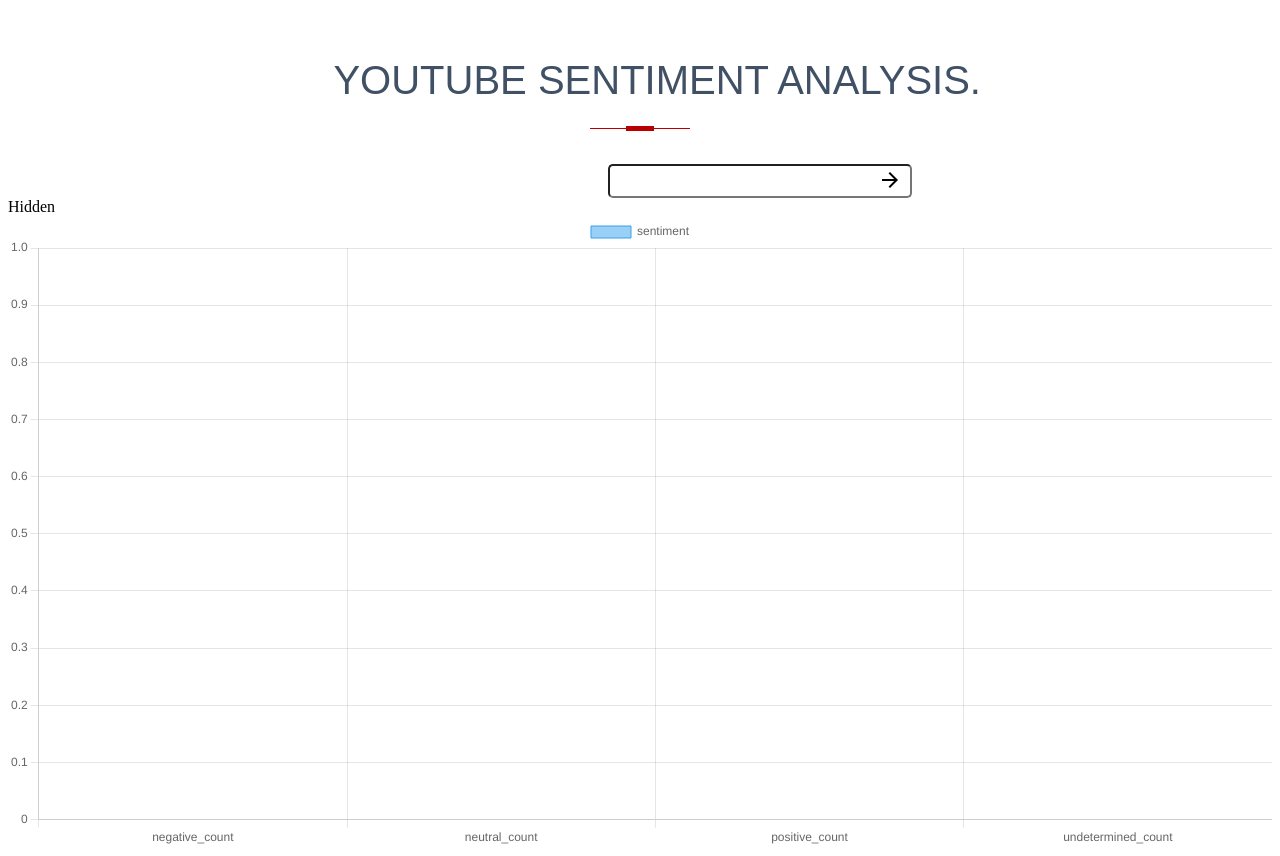
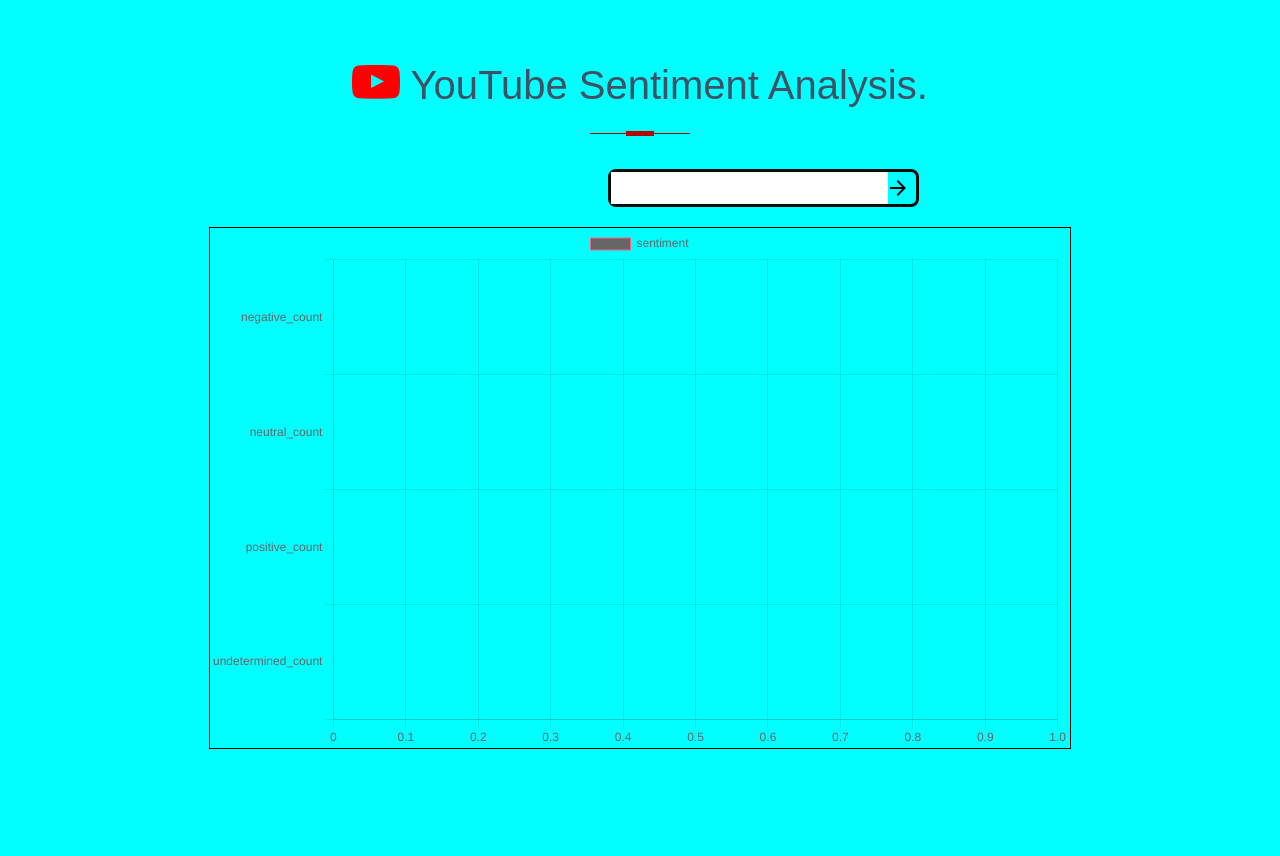
Before and after one commit to shmishra99/YouTubeCommetSentimentClient, an Angular app: page / in a window 1280 px wide. After the commit the page ends 800 px from the top, so only its background shows below. Built offline with nearby package versions, Linux system fonts and the light colour scheme.

Commit message:
Changed chart styling and font to lower

```diff
--- a/src/app/pie-chart/pie-chart.component.html
+++ b/src/app/pie-chart/pie-chart.component.html
@@ -1,5 +1,5 @@
 
-<div > Hidden</div>
+<div id = 'flex-space'>  </div>
 <div id = 'chart-container'>
     <canvas id="canvas">{{chart}}</canvas>
 </div>
--- a/src/app/pie-chart/pie-chart.component.scss
+++ b/src/app/pie-chart/pie-chart.component.scss
@@ -1,7 +1,15 @@
 
 #chart-container {
-    // display: block;
-    // box-sizing: border-box;
-    // height: 400px;
-    // width: 300px;
+    border: 1px solid #000;
+    overflow: hidden;
+    height: 59%;
+    width: 68%;
+    left: 14%;
+    top: 47%;
+    margin: auto;
+    min-height: 65vh;
 }
+
+#flex-space {
+    height: 20px;
+}
--- a/src/app/pie-chart/pie-chart.component.ts
+++ b/src/app/pie-chart/pie-chart.component.ts
@@ -8,74 +8,81 @@
   standalone: true,
   imports: [],
   templateUrl: './pie-chart.component.html',
-  styleUrl: './pie-chart.component.scss'
+  styleUrl: './pie-chart.component.scss',
 })
-
 export class PieChartComponent {
-
   title = 'ng-chart';
   chart: any = [];
-  data:any = [0,0,0,0]
-  sen_analysis_object:any = {
-    "negative_count": 0,
-    "neutral_count":0,
-    "positive_count":0,
-   "undetermined_count":0
+  data: any = [0, 0, 0, 0];
+  background: string[] = [];
+  labels: string[] = [
+    'negative_count',
+    'neutral_count',
+    'positive_count',
+    'undetermined_count',
+  ];
+  sen_analysis_object: any = {
+    negative_count: { color: 'rgba(255, 0, 0, 1)', value: 0 },
+    neutral_count: { color: 'rgba(255, 255, 0, 0.5)', value: 0 },
+    positive_count: { color: 'rgba(144, 238, 144, 1)', value: 0 },
+    undetermined_count: { color: 'rgba(0, 0, 255, 0.6)', value: 0 },
+  };
+  constructor(private sharedDataService: SharedDataService) {}
 
+  ngOnInit() {
+    this.sharedDataService.currentData.subscribe((data) => {
+      console.log(typeof this.chart);
+
+      if (data) {
+        this.chart.destroy();
       }
-  constructor(private sharedDataService:SharedDataService) {
-
+      //To test on bigger value we can uncomment reintialization.
+      //  data = this.getdumyData()
+      const sortedObject = Object.entries(data).sort((a, b) => b[1] - a[1]);
+      this.createBarChart(sortedObject);
+    });
   }
 
-
-  ngOnInit() {
-
-    this.sharedDataService.currentData.subscribe(data =>{
-     console.log(typeof this.chart)
-
-     if(data){
-      this.chart.destroy();
+  createBarChart(sortedObject: any) {
+    let index = 0;
+    for (let [key, value] of sortedObject) {
+      this.data[index] = value;
+      this.labels[index] = key;
+      this.background[index] = this.sen_analysis_object[key].color;
+      index++;
     }
-
-      console.log('line 42222',data)
-      this.sen_analysis_object = data
-      this.data[0] = this.sen_analysis_object.negative_count
-      this.data[1] = this.sen_analysis_object.neutral_count
-      this.data[2] = this.sen_analysis_object.positive_count
-      this.data[3] = this.sen_analysis_object.undetermined_count
-      console.log('line 38',this.data)
-      if(data == undefined) {
-
-      }
-      // this.data = data
     this.chart = new Chart('canvas', {
       type: 'bar',
       data: {
-          labels: ['negative_count', 'neutral_count', 'positive_count', 'undetermined_count'],
+        labels: this.labels,
         datasets: [
           {
             label: 'sentiment',
-              data:this.data,
+            data: this.data,
             borderWidth: 1,
+            backgroundColor: this.background,
+            borderColor: [
+              'rgb(255, 99, 132)',
+              'rgb(255, 159, 64)',
+              'rgb(255, 205, 86)',
+              'rgb(75, 192, 192)',
+            ],
           },
         ],
       },
       options: {
-          scales: {
-            y: {
-              beginAtZero: true,
-            },
-          },
+        maintainAspectRatio: false,
+        indexAxis: 'y',
       },
     });
-
-      // this.chart.destroy();
-
-
-    });
-
-
-
   }
 
+  getdumyData() {
+    return {
+      negative_count: 20,
+      neutral_count: 31,
+      positive_count: 50,
+      undetermined_count: 70,
+    };
   }
+}
--- a/src/app/search-bar/search-bar.component.html
+++ b/src/app/search-bar/search-bar.component.html
@@ -1,7 +1,8 @@
 <div class="container text-center">
 
     <div class="heading-tube">
-        <h1><mat-icon> youtube</mat-icon>  {{title}}</h1>
+        <h1><i class="fa fa-youtube-play" style="font-size:48px;color:red"></i>
+            {{title}}</h1>
      </div>
   </div>
     <div id = 'flex-distence'>  </div>
--- a/src/app/search-bar/search-bar.component.scss
+++ b/src/app/search-bar/search-bar.component.scss
@@ -36,7 +36,6 @@
   /* === Sentiment STYLE #1 Heading=== */
   .heading-tube h1 {
     text-align: center;
-    text-transform: uppercase;
     padding-bottom: 5px;
   }
   .heading-tube h1:before {
@@ -67,18 +66,20 @@
   **/
 
 .buttonIn {
-    width: 300px;
-    position: relative;
-    left: 600px;
+  width: 305px;
+  position: relative;
+  left: 600px;
+  border: 3px solid #0f0a0a;
+  border-radius: 8px;
 }
 
 input {
     margin: 0px;
     padding: 0px;
-    width: 100%;
+    width: 90%;
     outline: none;
     height: 30px;
-    border-radius: 5px;
+    border: 1px solid white;
 }
 
 button {
--- a/src/app/search-bar/search-bar.component.ts
+++ b/src/app/search-bar/search-bar.component.ts
@@ -28,7 +28,12 @@
                 console.log("Fetched value",typeof v)
                 this.sharedDataService.updateData(v)
               },
-              error: (e) => console.error(e),
+              error: (e) => {
+                alert('Error while calling the Backend.' + e)
+                console.error(e)
+                throw e
+
+              },
               complete: () => console.info('complete')
              }
     );
--- a/src/styles.scss
+++ b/src/styles.scss
@@ -1 +1,5 @@
 /* You can add global styles to this file, and also import other style files */
+
+body {
+    background-color: cyan;
+}
```
Lines whose indentation alone changed are shown as unchanged.
